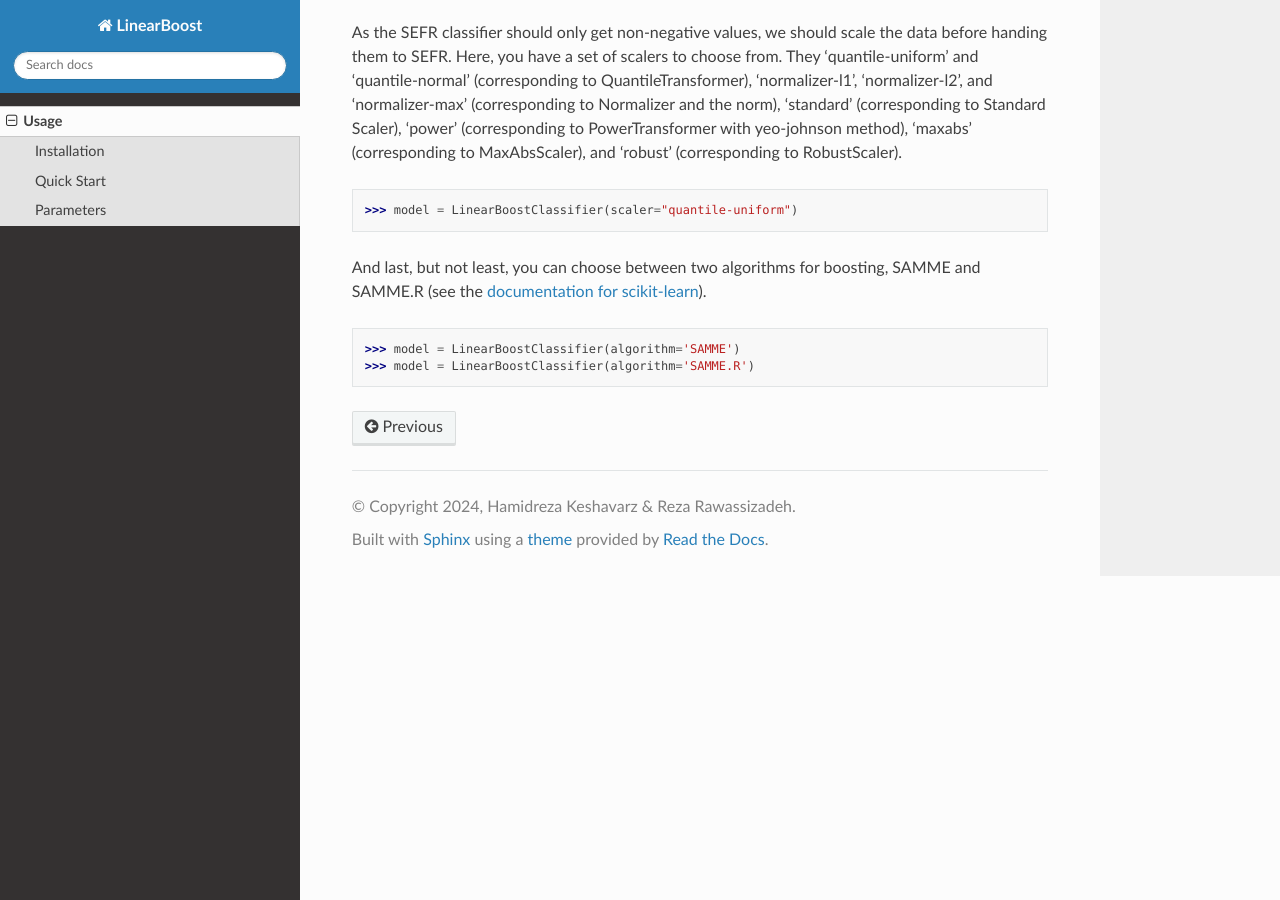
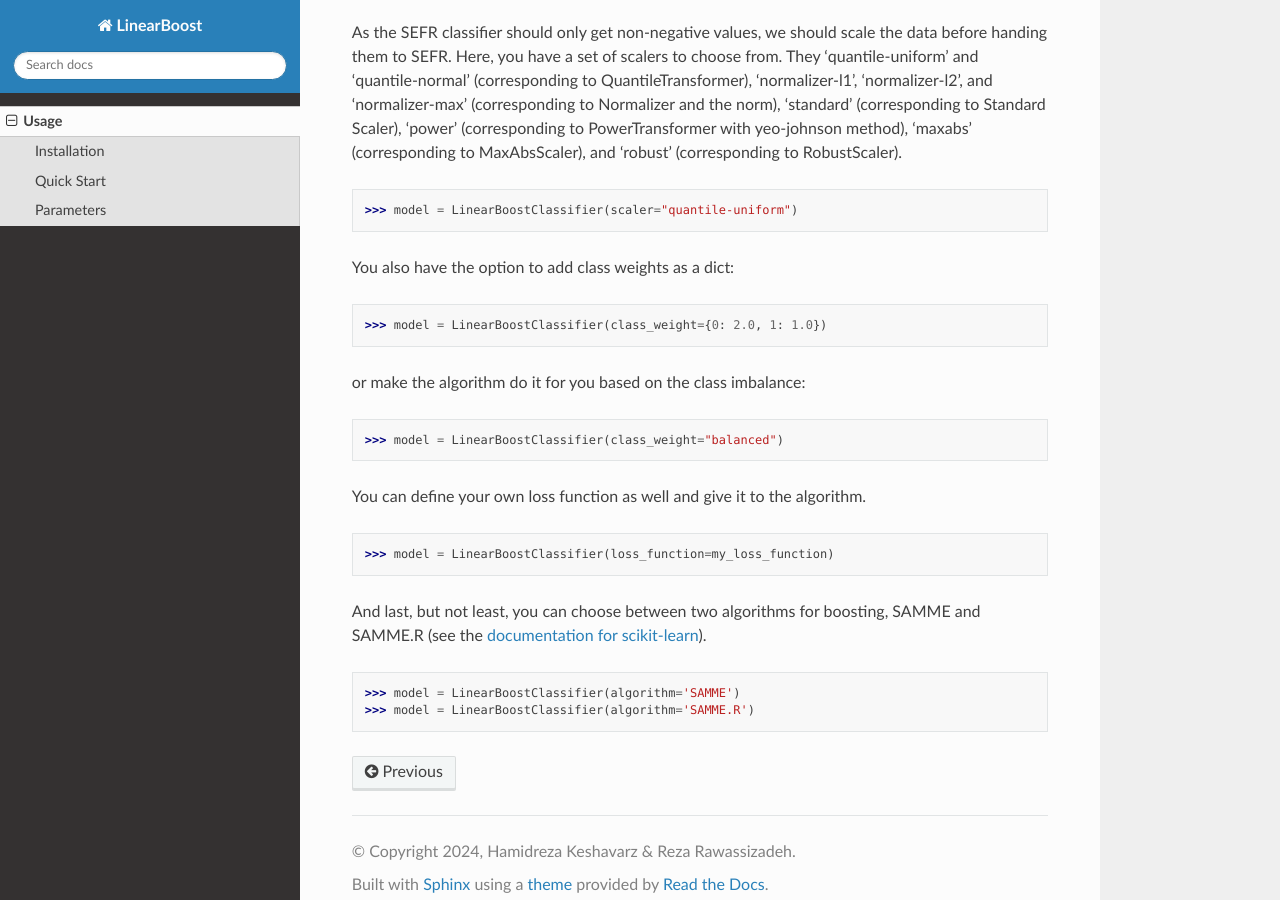
Before and after one commit to LinearBoost/LinearBoostTutorial, a Sphinx documentation site: the page built from docs/source/usage.rst, in a window 1280 px wide and 900 px high, scrolled down 1240 px. Built offline with Sphinx 7.4.7 and the Read the Docs theme 3.1.0, drawn with Linux system fonts in a browser that asks for light colours.

Commit message:
Update usage.rst

```diff
--- a/docs/source/usage.rst
+++ b/docs/source/usage.rst
@@ -49,6 +49,18 @@ As the SEFR classifier should only get non-negative values, we should scale the
 
    >>> model = LinearBoostClassifier(scaler="quantile-uniform")
 
+You also have the option to add class weights as a dict:
+
+   >>> model = LinearBoostClassifier(class_weight={0: 2.0, 1: 1.0})
+
+or make the algorithm do it for you based on the class imbalance:
+
+   >>> model = LinearBoostClassifier(class_weight="balanced")
+
+You can define your own loss function as well and give it to the algorithm.
+
+   >>> model = LinearBoostClassifier(loss_function=my_loss_function)
+
 And last, but not least, you can choose between two algorithms for boosting, SAMME and SAMME.R (see the `documentation for scikit-learn <https://scikit-learn.org/stable/modules/generated/sklearn.ensemble.AdaBoostClassifier.html>`_).
 
    >>> model = LinearBoostClassifier(algorithm='SAMME')
```
